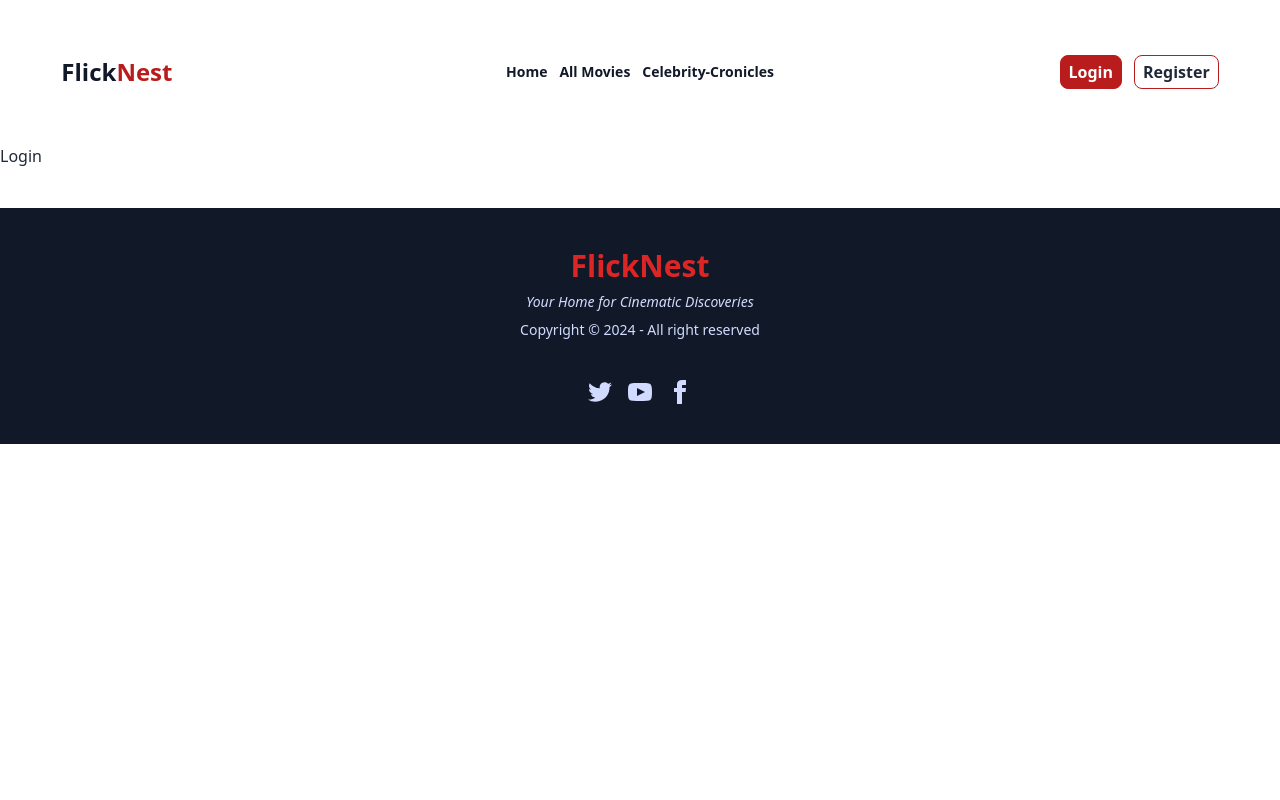
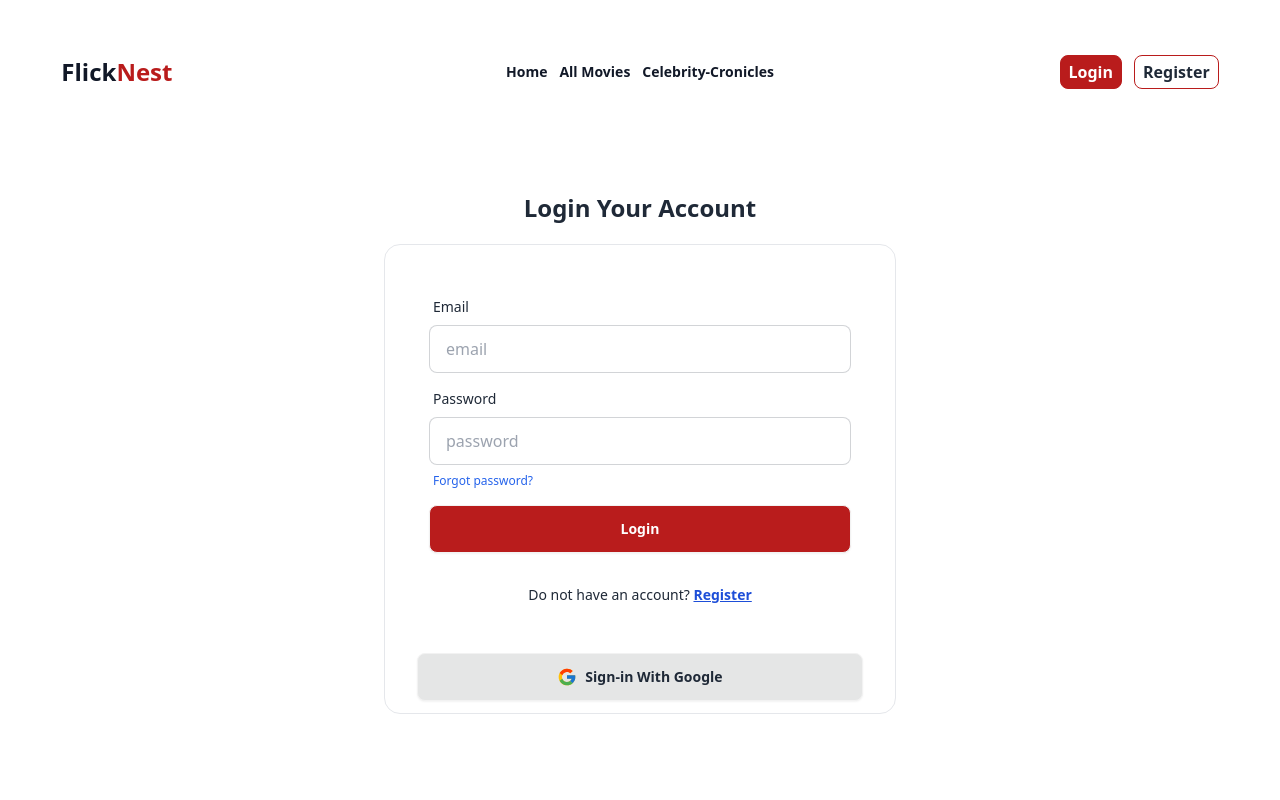
Before and after one commit to Sajnin14/FlickNest, a React (Vite) app: page /auth/login in a window 1280 px wide. Shown: the top 800 px of the page. Built offline with nearby package versions, Linux system fonts and the light colour scheme; no server answers.

Commit message:
login page design done

```diff
--- a/src/auth/Login.jsx
+++ b/src/auth/Login.jsx
@@ -1,9 +1,55 @@
+import { FcGoogle } from "react-icons/fc";
+import { Link } from "react-router-dom";
+import { ToastContainer } from "react-toastify";
 
 
 const Login = () => {
+
+    const handleLogin = e =>{
+        e.preventDefault();
+        const form = e.target;
+        const email = form.email.value;
+        const password = form.password.value;
+        console.log(email, password);
+
+    }
     return (
         <div>
-            <h3>Login</h3>
+            <div className="w-11/12 mx-auto p-12">
+                <h2 className="text-center text-2xl font-semibold">Login Your Account</h2>
+                <div className="card bg-base-100 mx-auto max-w-lg shrink-0 border my-5 p-3">
+                    <form onSubmit={handleLogin} className="card-body">
+                        <div className="form-control">
+                            <label className="label">
+                                <span className="label-text">Email</span>
+                            </label>
+                            <input name="email" type="email" placeholder="email" className="input input-bordered" required />
+                        </div>
+                        <div className="form-control">
+                            <label className="label">
+                                <span className="label-text">Password</span>
+                            </label>
+                            <input name="password" type="password" placeholder="password" className="input input-bordered" required />
+                            <label className="label">
+
+                                <Link className="label-text-alt link link-hover text-blue-600">Forgot password?</Link>
+                            </label>
+                        </div>
+                        <div className="form-control">
+                            <button className="btn bg-red-700 text-white">Login</button>
+                        </div>
+
+                    </form>
+
+                    <p className="text-center text-sm">Do not have an account? <Link to='/auth/register' className="text-blue-700 underline font-semibold">Register</Link></p>
+
+
+                    <button className="btn bg-base-300 mt-12 mx-5"><FcGoogle className="text-xl"></FcGoogle> Sign-in With Google</button>
+
+                </div>
+
+                <ToastContainer position="top-center"></ToastContainer>
+            </div>
         </div>
     );
 };
--- a/src/auth/Registration.jsx
+++ b/src/auth/Registration.jsx
@@ -79,7 +79,7 @@ const Registration = () => {
                             errorMessage && <p className="text-red-600 text-sm">{errorMessage}</p>
                         }
                         <div className="form-control mt-3">
-                            <button className="btn bg-[#457B9D] text-white">Register</button>
+                            <button className="btn bg-red-600 text-white">Register</button>
 
                         </div>
                     </form>
```
